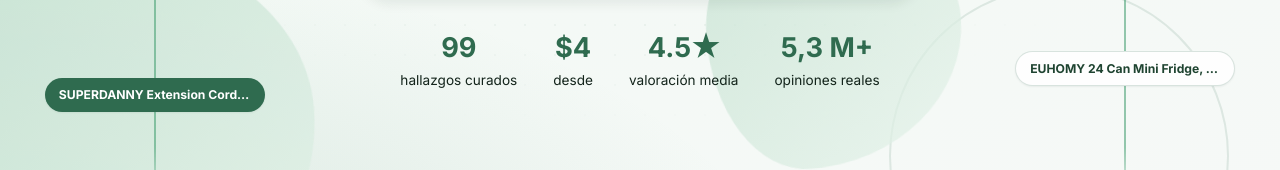
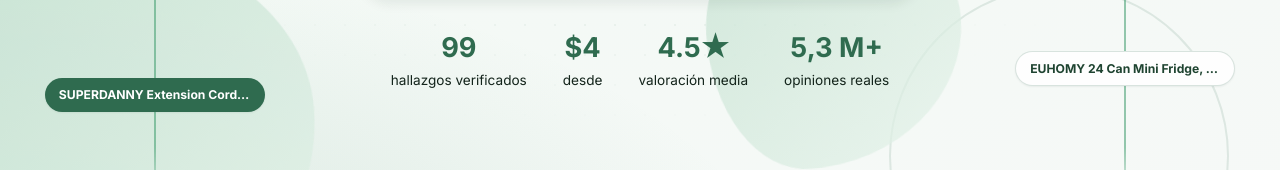
Before and after one commit to 0noxtackore/Auloava, a Vue app: page / in a window 1280 px wide. Shown: the part 597-767 px from the top of the page. Built offline with nearby package versions, Linux system fonts and the light colour scheme; no server answers.

Commit message:
Hero: renombrar 'hallazgos curados' a 'hallazgos verificados'

```diff
--- a/src/views/public/LandingView.vue
+++ b/src/views/public/LandingView.vue
@@ -136,7 +136,7 @@ const heroStats = computed(() => {
   const avgRating = p.reduce((a, x) => a + (Number(x.rating) || 0), 0) / p.length
   const totalReviews = p.reduce((a, x) => a + (Number(x.ratingCount) || 0), 0)
   return [
-    { value: String(p.length), label: 'hallazgos curados' },
+    { value: String(p.length), label: 'hallazgos verificados' },
     { value: `$${min.toLocaleString('es-ES', { maximumFractionDigits: 0 })}`, label: 'desde' },
     { value: `${avgRating.toFixed(1)}★`, label: 'valoración media' },
     { value: `${fmtCompact(totalReviews)}+`, label: 'opiniones reales' },
```
